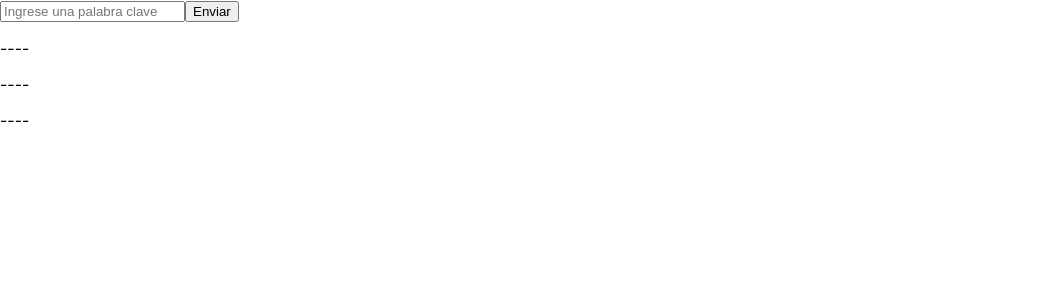
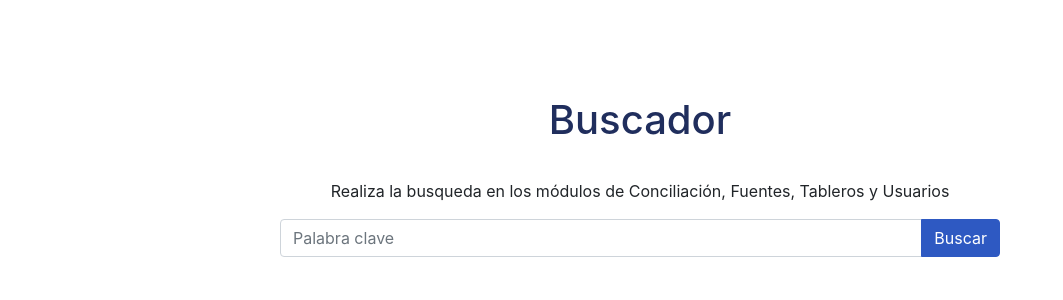
Before and after one commit to NatalyMora21/buscador-general, a React (Create React App) app: page / in a window 1280 px wide. Shown: the top 300 px of the page, without its empty margins (0-1063 px from the left). Built offline with nearby package versions, Linux system fonts and the light colour scheme.

Commit message:
Creación de estilos y estructura de muestra de información

```diff
--- a/package.json
+++ b/package.json
@@ -6,6 +6,7 @@
     "@testing-library/jest-dom": "^5.11.4",
     "@testing-library/react": "^11.1.0",
     "@testing-library/user-event": "^12.1.10",
+    "formik": "^2.2.9",
     "node-fetch": "^2.6.1",
     "react": "^17.0.2",
     "react-dom": "^17.0.2",
@@ -14,7 +15,8 @@
     "redux": "^4.1.0",
     "redux-devtools-extension": "^2.13.9",
     "redux-thunk": "^2.3.0",
-    "web-vitals": "^1.0.1"
+    "web-vitals": "^1.0.1",
+    "yup": "^0.32.9"
   },
   "scripts": {
     "start": "react-scripts start",
--- a/public/index.html
+++ b/public/index.html
@@ -5,6 +5,12 @@
     <link rel="icon" href="%PUBLIC_URL%/favicon.ico" />
     <meta name="viewport" content="width=device-width, initial-scale=1" />
     <meta name="theme-color" content="#000000" />
+
+    <link href="https://cdn.jsdelivr.net/npm/bootstrap@5.0.2/dist/css/bootstrap.min.css" rel="stylesheet" integrity="sha384-EVSTQN3/azprG1Anm3QDgpJLIm9Nao0Yz1ztcQTwFspd3yD65VohhpuuCOmLASjC" crossorigin="anonymous">
+    <script src="https://cdn.jsdelivr.net/npm/bootstrap@5.0.2/dist/js/bootstrap.bundle.min.js" integrity="sha384-MrcW6ZMFYlzcLA8Nl+NtUVF0sA7MsXsP1UyJoMp4YLEuNSfAP+JcXn/tWtIaxVXM" crossorigin="anonymous"></script>
+    <link rel="preconnect" href="https://fonts.googleapis.com">
+    <link rel="preconnect" href="https://fonts.gstatic.com" crossorigin>
+    <link href="https://fonts.googleapis.com/css2?family=Lato:wght@300&display=swap" rel="stylesheet">
     <meta
       name="description"
       content="Web site created using create-react-app"
--- a/src/App.css
+++ b/src/App.css
@@ -1,38 +1,42 @@
-.App {
-  text-align: center;
+.option-info {
+  background-color:#9a9bfd;
+  color: #ffff;
+  border-color: #9a9bfd;
+  margin: 10px;
 }
 
-.App-logo {
-  height: 40vmin;
-  pointer-events: none;
+.cant {
+
+  margin-left: 3px;
+
 }
 
-@media (prefers-reduced-motion: no-preference) {
-  .App-logo {
-    animation: App-logo-spin infinite 20s linear;
-  }
+
+h1{
+  color: #202E5D;
+  margin-bottom: 35px;
+
 }
 
-.App-header {
-  background-color: #282c34;
-  min-height: 100vh;
-  display: flex;
-  flex-direction: column;
-  align-items: center;
-  justify-content: center;
-  font-size: calc(10px + 2vmin);
-  color: white;
+
+.search{
+  background-color: #2E59C2;
+  color: #ffff;
+  border-color: #2E59C2;
 }
 
-.App-link {
-  color: #61dafb;
+
+h5 {
+  margin-left:70px;
+  padding-bottom: 15px;
+
 }
 
-@keyframes App-logo-spin {
-  from {
-    transform: rotate(0deg);
-  }
-  to {
-    transform: rotate(360deg);
-  }
+.item-list {
+  padding: 20px;
+
 }
+
+.alert {
+  padding: 10px;
+}
--- a/src/App.js
+++ b/src/App.js
@@ -9,7 +9,11 @@ import store from './Redux/store'
 function App() {
   return (
     <Provider store={store}>
-      <div>
+      <div className="container px-4 py-5 my-5 text-center">
+        <h1>Buscador</h1>
+        <p>
+          Realiza la busqueda en los módulos de Conciliación, Fuentes, Tableros y Usuarios
+        </p>
         <Search />
         <ResultSearch />
       </div>
--- a/src/Components/Result.js
+++ b/src/Components/Result.js
@@ -4,7 +4,7 @@ import { useSelector } from 'react-redux';
 const ResultSearch = ()=>{
 
     const buscador = useSelector((state)=>
-        state.info
+        state
     )
 
     const validateLongitud= (infosearch)=> {
@@ -18,31 +18,85 @@ const ResultSearch = ()=>{
 
     }
 
+    const showsearch = (infosearch)=>{
+
+        if (infosearch.length>0){
+            return (
+                infosearch.map(inforesult=>(
+                    < div className="list-group-item item-list">
+                        <div class="d-flex w-100 ">
+                            <h5 class="mb-1">{inforesult.conciliationName}</h5>
+
+                        </div>
+                        <p class="mb-1 ">{inforesult.description.substr(1,100)}</p>
+                    </div>
+                ))
+            )
+
+
+        }
+
+        else {
+            return <p>No hay información relacionada</p>
+        }
+
+    }
+
     console.log(buscador);
 
     return(
 
 
+
         <div>
 
-            {validateLongitud (buscador[0]) &&
-                buscador[0].map(inforesult=>(<div>{inforesult.description}</div>))
-            }
-            <p>----</p>
-            {validateLongitud (buscador[1]) &&
-                buscador[1].map(inforesult=>(<div>{inforesult.description}</div>))
-            }
-            <p>----</p>
-            {validateLongitud (buscador[2]) &&
-                buscador[2].map(inforesult=>(<div>{inforesult.description}</div>))
-            }
-            <p>----</p>
+    {buscador.notFound &&
 
-            {validateLongitud (buscador[3]) &&
-                buscador[3].map(inforesult=>(<div>{inforesult.description}</div>))
-            }
+            <div id="selector">
+                <a className="btn btn-primary option-info" data-bs-toggle="collapse" href="#module1" role="button" aria-expanded="false" aria-controls="collapseExample" >
+                    Conciliaciones
+                    <span class="badge bg-secondary rounded-pill cant">{buscador.info[0].length}</span>
+                </a>
+                <a className="btn btn-primary option-info" data-bs-toggle="collapse" href="#module2" role="button" aria-expanded="false" aria-controls="collapseExample" >
+                    Fuentes <span class="badge bg-secondary rounded-pill cant">{buscador.info[1].length}</span>
+                </a>
+                <a className="btn btn-primary option-info" data-bs-toggle="collapse" href="#module3" role="button" aria-expanded="false" aria-controls="collapseExample" >
+                    Tableros <span class="badge bg-secondary rounded-pill cant">{buscador.info[2].length}</span>
+                </a>
+                <a className="btn btn-primary option-info" data-bs-toggle="collapse" href="#module4" role="button" aria-expanded="false" aria-controls="collapseExample" >
+                    Usuarios <span class="badge bg-secondary rounded-pill cant">{buscador.info[3].length}</span>
+                </a>
 
-        </div>
+                <div className="collapse" id="module1" data-bs-parent="#selector">
+                    <div className="card card-body">
+                        {showsearch(buscador.info[0])}
+                    </div>
+                </div>
+                <div className="collapse" id="module2" data-bs-parent="#selector">
+                    <div className="card card-body">
+                        {showsearch(buscador.info[1])}
+                    </div>
+                </div>
+                <div className="collapse" id="module3" data-bs-parent="#selector">
+                    <div className="card card-body">
+
+                        <div class="list-group">
+                            {showsearch(buscador.info[2])}
+                        </div>
+
+                    </div>
+                </div>
+                <div className="collapse" id="module4" data-bs-parent="#selector">
+                    <div className="card card-body">
+                        {showsearch(buscador.info[3])}
+                    </div>
+                </div>
+
+            </div>
+
+    }
+    </div>
+
 
 
 
--- a/src/Components/Search.js
+++ b/src/Components/Search.js
@@ -1,6 +1,8 @@
 import React, { useState } from 'react';
 import { useDispatch } from 'react-redux';
 import searchGeneral from '../Redux/actions/buscadorAction'
+import { Formik, Form, Field, ErrorMessage } from 'formik';
+import * as Yup from 'yup';
 
 
 
@@ -8,16 +10,61 @@ const Search = ()=>{
     const dispatch= useDispatch();
     const [word, setWord]=useState('')
 
+    const validationSchema = Yup.object().shape({
+        searchWord: Yup.string()
+            .min(2, 'Debe ser una palabra')
+
+          .required('El campo no debe estar vacío'),
+      });
+
+      const initialValues = {
+        searchWord: '',
+      };
+
+      const handleSubmit = async (value) => {
+
+
+
+        console.log(value.searchWord)
+        setWord(value.searchWord);
+
+        dispatch(searchGeneral(value.searchWord))
+
+      };
+
+
     return (
-        <div>
-            <input placeholder="Ingrese una palabra clave"  onChange={(event)=>{
-                setWord(event.target.value);
-            }}
-            ></input>
-            <button onClick={()=>{
-                dispatch(searchGeneral(word))
+        <div className="row justify-content-sm-center" >
 
-            }}>Enviar</button>
+            <div className="col-sm-8">
+
+                <Formik
+                    initialValues={initialValues}
+                    validationSchema={validationSchema}
+                    onSubmit={handleSubmit}
+                >
+                    <Form>
+                        <div className="input-group mb-3 ">
+                            <Field name="searchWord" type="text" className="form-control" placeholder="Palabra clave" aria-label="Palabra clave" aria-describedby="button-addon2" />
+                            <button className="btn btn-outline-secondary search" type="submit" id="button-addon2" >Buscar <i class="fas fa-search"></i></button>
+                        </div>
+
+
+                        <ErrorMessage
+                            name="searchWord"
+                            className="alert alert-danger"
+                            component="div"
+
+                        />
+                    </Form>
+
+                </Formik>
+            </div>
+
+
+
+
+
         </div>
     )
 
--- a/src/Redux/reducers/buscadorReducer.js
+++ b/src/Redux/reducers/buscadorReducer.js
@@ -3,7 +3,7 @@ import { SEARCH_ERROR, SEARCH_SUCCESS } from "../actions/buscadorAction"
 
 const initialState= {
     info: [[],[],[],[]],
-    notFound :""
+    notFound :false
 }
 
 const search = (state=initialState, action)=> {
@@ -14,7 +14,7 @@ const search = (state=initialState, action)=> {
 
             return {
                 info: action.payload,
-                notFound: ""
+                notFound: true
             }
 
 
```
Also changed, not shown: 1 other file (tests, documents, lock files or other folders).
